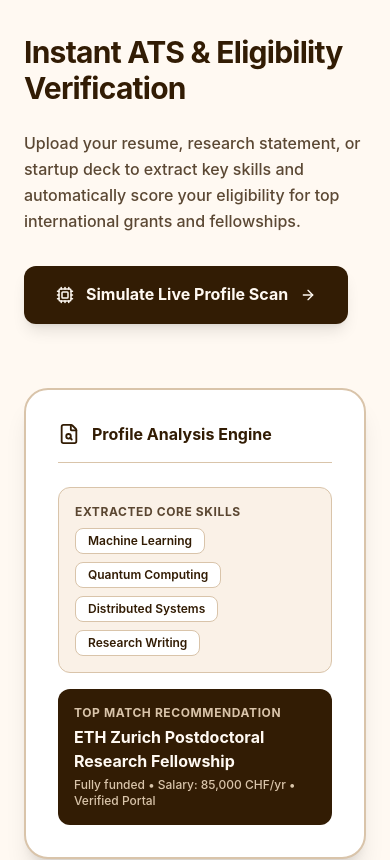
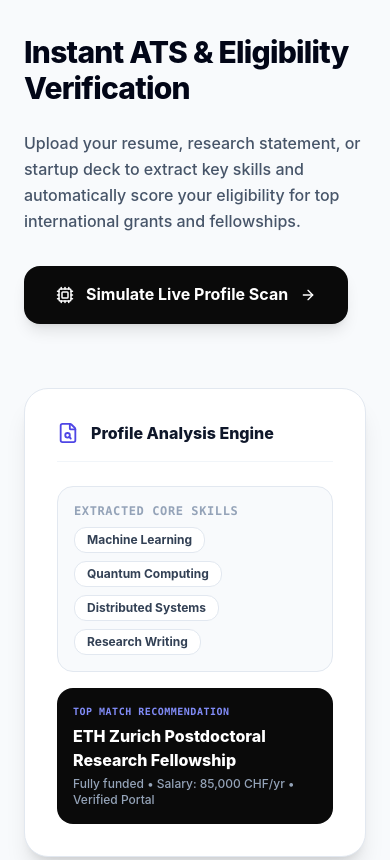
Before and after one commit to yagyaXsen/Nexora, a React (Vite) app in the folder frontend/: page / in a window 390 px wide. Shown: the part 8920-9780 px from the top of the page. Built offline with nearby package versions, Linux system fonts and the light colour scheme; no server answers.

Commit message:
Replace cream/brown background with clean slate in ScannerSection

```diff
--- a/frontend/src/components/landing/ScannerSection.jsx
+++ b/frontend/src/components/landing/ScannerSection.jsx
@@ -1,6 +1,6 @@
 import { useState } from 'react'
 import { motion } from 'framer-motion'
-import { FileSearch, Sparkles, CheckCircle, Cpu, ArrowRight } from 'lucide-react'
+import { FileSearch, Sparkles, Cpu, ArrowRight } from 'lucide-react'
 
 export default function ScannerSection() {
   const [scanning, setScanning] = useState(false)
@@ -16,24 +16,24 @@ export default function ScannerSection() {
   }
 
   return (
-    <section className="py-24 bg-[#FFF9F2] text-[#321C04] relative border-t border-[#D9C4AA]">
+    <section className="py-24 bg-slate-50 text-slate-900 relative border-t border-slate-200">
       <div className="max-w-7xl mx-auto px-6 grid grid-cols-1 lg:grid-cols-2 gap-16 items-center">
 
         <div>
-          <h2 className="text-3xl sm:text-4xl md:text-5xl font-bold tracking-tight text-[#321C04] mb-6">
-            Instant ATS & Eligibility Verification
+          <h2 className="text-3xl sm:text-4xl md:text-5xl font-extrabold tracking-tight text-slate-950 mb-6">
+            Instant ATS &amp; Eligibility Verification
           </h2>
-          <p className="text-[#321C04]/80 text-base md:text-lg mb-8 leading-relaxed font-medium">
+          <p className="text-slate-600 text-base md:text-lg mb-8 leading-relaxed font-medium">
             Upload your resume, research statement, or startup deck to extract key skills and automatically score your eligibility for top international grants and fellowships.
           </p>
 
           <button
             onClick={handleScan}
             disabled={scanning}
-            className="flex items-center gap-3 bg-[#321C04] text-[#FFF9F2] font-bold px-8 py-4 rounded-xl hover:bg-[#1F1003] transition-all shadow-lg"
+            className="flex items-center gap-3 bg-[#0A0A0A] text-white font-bold px-8 py-4 rounded-2xl hover:bg-indigo-600 transition-all shadow-lg active:scale-98 disabled:opacity-50"
           >
-            <Cpu size={18} className={scanning ? 'animate-spin' : ''} />
-            <span>{scanning ? 'Scanning Profile...' : 'Simulate Live Profile Scan'}</span>
+            <Cpu size={18} className={scanning ? 'animate-spin text-indigo-400' : ''} />
+            <span>{scanning ? 'Scanning Profile…' : 'Simulate Live Profile Scan'}</span>
             <ArrowRight size={16} />
           </button>
         </div>
@@ -44,7 +44,7 @@ export default function ScannerSection() {
           whileInView={{ opacity: 1, scale: 1 }}
           transition={{ duration: 0.6 }}
           viewport={{ once: true }}
-          className="bg-white border-2 border-[#D9C4AA] rounded-3xl p-8 shadow-xl relative overflow-hidden"
+          className="bg-white border border-slate-200 rounded-3xl p-8 shadow-xl relative overflow-hidden"
         >
           {/* Laser scanning beam effect */}
           {scanning && (
@@ -52,38 +52,38 @@ export default function ScannerSection() {
               initial={{ top: '0%' }}
               animate={{ top: ['0%', '100%', '0%'] }}
               transition={{ duration: 1.5, repeat: Infinity, ease: 'linear' }}
-              className="absolute left-0 right-0 h-1 bg-gradient-to-r from-transparent via-[#321C04] to-transparent shadow-[0_0_15px_#321C04] z-20"
+              className="absolute left-0 right-0 h-1 bg-gradient-to-r from-transparent via-indigo-600 to-transparent shadow-[0_0_15px_#4f46e5] z-20"
             />
           )}
 
-          <div className="flex items-center justify-between border-b border-[#D9C4AA] pb-4 mb-6">
+          <div className="flex items-center justify-between border-b border-slate-100 pb-4 mb-6">
             <div className="flex items-center gap-3">
-              <FileSearch size={22} className="text-[#321C04]" />
-              <span className="text-base font-bold text-[#321C04]">Profile Analysis Engine</span>
+              <FileSearch size={22} className="text-indigo-600" />
+              <span className="text-base font-extrabold text-slate-900">Profile Analysis Engine</span>
             </div>
             {scanned && (
-              <span className="px-3 py-1 rounded-full text-xs font-bold bg-emerald-100 text-emerald-800 border border-emerald-300 flex items-center gap-1">
+              <span className="px-3 py-1 rounded-full text-xs font-bold bg-emerald-50 text-emerald-700 border border-emerald-200 flex items-center gap-1">
                 <Sparkles size={12} /> 98.4% Match Verified
               </span>
             )}
           </div>
 
           <div className="space-y-4">
-            <div className="p-4 rounded-xl bg-[#F6E4CF]/50 border border-[#D9C4AA]">
-              <p className="text-xs font-bold text-[#321C04]/80 mb-2 uppercase tracking-wider">Extracted Core Skills</p>
+            <div className="p-4 rounded-2xl bg-slate-50 border border-slate-200">
+              <p className="text-xs font-bold text-slate-400 mb-2 uppercase tracking-wider font-mono">Extracted Core Skills</p>
               <div className="flex flex-wrap gap-2">
                 {['Machine Learning', 'Quantum Computing', 'Distributed Systems', 'Research Writing'].map((skill) => (
-                  <span key={skill} className="px-3 py-1 bg-white border border-[#D9C4AA] text-xs font-semibold rounded-lg text-[#321C04]">
+                  <span key={skill} className="px-3 py-1 bg-white border border-slate-200 text-xs font-bold rounded-xl text-slate-700 shadow-2xs">
                     {skill}
                   </span>
                 ))}
               </div>
             </div>
 
-            <div className="p-4 rounded-xl bg-[#321C04] text-[#FFF9F2]">
-              <p className="text-xs font-bold text-[#D9C4AA] mb-1 uppercase tracking-wider">Top Match Recommendation</p>
-              <p className="text-base font-bold">ETH Zurich Postdoctoral Research Fellowship</p>
-              <p className="text-xs text-[#D9C4AA] mt-1 font-medium">Fully funded • Salary: 85,000 CHF/yr • Verified Portal</p>
+            <div className="p-4 rounded-2xl bg-[#0A0A0A] text-white space-y-1">
+              <p className="text-[10px] font-bold text-indigo-400 uppercase tracking-wider font-mono">Top Match Recommendation</p>
+              <p className="text-base font-extrabold text-white">ETH Zurich Postdoctoral Research Fellowship</p>
+              <p className="text-xs text-slate-400 font-medium">Fully funded • Salary: 85,000 CHF/yr • Verified Portal</p>
             </div>
           </div>
         </motion.div>
```
